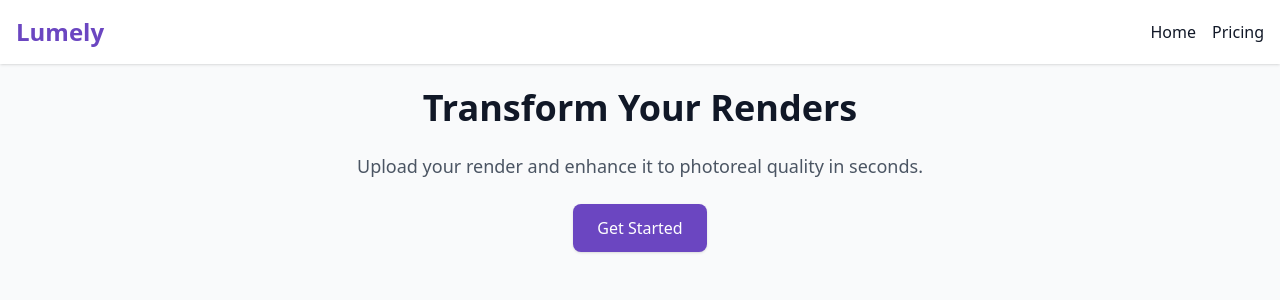
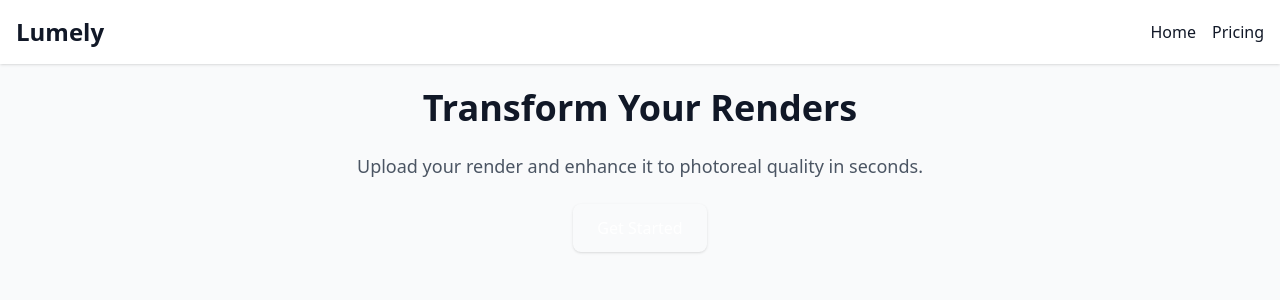
Before and after one commit to markgaughan75-maker/test-2, a Next.js app: page / in a window 1280 px wide. Shown: the top 300 px of the page. Built offline with nearby package versions, Linux system fonts and the light colour scheme.

Commit message:
Update tailwind.config.js

```diff
--- a/tailwind.config.js
+++ b/tailwind.config.js
@@ -1,13 +1,10 @@
+/** @type {import('tailwindcss').Config} */
 module.exports = {
-  content: ["./app/**/*.{js,ts,jsx,tsx}", "./components/**/*.{js,ts,jsx,tsx}"],
-  theme: {
-    extend: {
-      colors: {
-        brand: {
-          purple: "#6B46C1"
-        }
-      }
-    }
-  },
+  content: [
+    "./app/**/*.{js,ts,jsx,tsx}",
+    "./pages/**/*.{js,ts,jsx,tsx}",
+    "./components/**/*.{js,ts,jsx,tsx}",
+  ],
+  theme: { extend: {} },
   plugins: [],
 }
```
